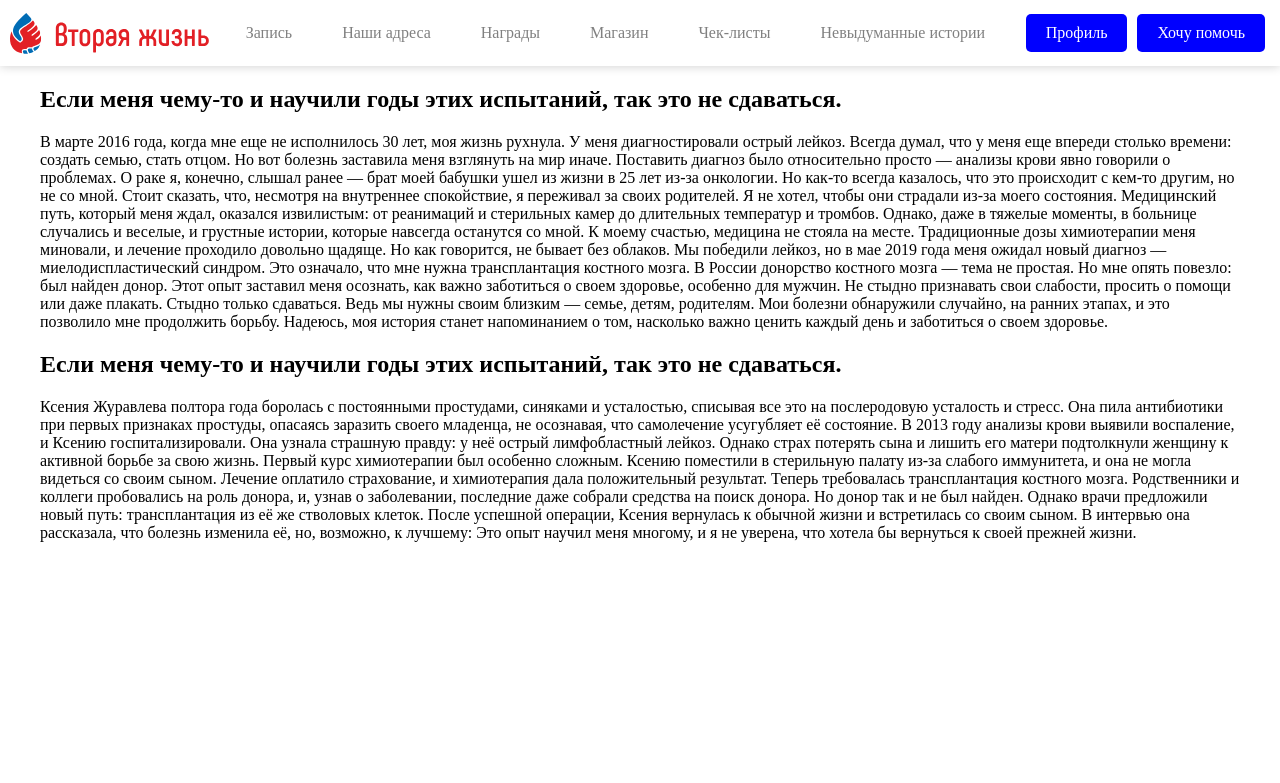
After one commit to DmitryTD/SecondLife, a PHP site: page /stories.php in a window 1280 px wide. The commit adds this page. Shown: the top 783 px of the page. Run offline with PHP 8.4, Linux system fonts and the light colour scheme.

Commit message:
Stories
Добавил страницу историй

```diff
--- a/src/saver.php
+++ b/src/saver.php
@@ -1,5 +1,5 @@
 <img src="./liveqr/alex.svg" alt="Спасатель" class="logo">
-<span>Алекс</span>
+<span>Александр</span>
 
 <img src="./liveqr/maria.svg" alt="Спасатель" class="logo">
 <span>Мария</span>
@@ -9,3 +9,5 @@
 
 <img src="./liveqr/dmiti.svg" alt="Спасатель" class="logo">
 <span>Дмитрий</span>
+
+<img src="./share/Bloodbag.jpg" alt="Спасатель" class="logo">
--- a/src/share/navbar.php
+++ b/src/share/navbar.php
@@ -16,6 +16,7 @@
             <a href="./awards.php" class="button">Награды</a>
             <a href="./store.php" class="button">Магазин</a>
 			<a href="./chek.php" class="button">Чек-листы</a>
+			<a href="./stories.php" class="button">Невыдуманные истории</a>
         </div>
 		<div class="bbuttons">
         <a href="./registration.php" class="button blue-button">Профиль</a>
--- /dev/null
+++ b/src/stories.php
@@ -0,0 +1,41 @@
+<link rel="stylesheet" href="./css/main.css">
+<?php
+include './share/navbar.php';
+?>
+
+<body>
+<?php
+$quote = "В марте 2016 года, когда мне еще не исполнилось 30 лет, моя жизнь рухнула. У меня диагностировали острый лейкоз. Всегда думал, что у меня еще впереди столько времени: создать семью, стать отцом. Но вот болезнь заставила меня взглянуть на мир иначе.
+Поставить диагноз было относительно просто — анализы крови явно говорили о проблемах. О раке я, конечно, слышал ранее — брат моей бабушки ушел из жизни в 25 лет из-за онкологии. Но как-то всегда казалось, что это происходит с кем-то другим, но не со мной.
+Стоит сказать, что, несмотря на внутреннее спокойствие, я переживал за своих родителей. Я не хотел, чтобы они страдали из-за моего состояния. Медицинский путь, который меня ждал, оказался извилистым: от реанимаций и стерильных камер до длительных температур и тромбов. Однако, даже в тяжелые моменты, в больнице случались и веселые, и грустные истории, которые навсегда останутся со мной.
+К моему счастью, медицина не стояла на месте. Традиционные дозы химиотерапии меня миновали, и лечение проходило довольно щадяще. Но как говорится, не бывает без облаков. Мы победили лейкоз, но в мае 2019 года меня ожидал новый диагноз — миелодиспластический синдром. Это означало, что мне нужна трансплантация костного мозга.
+В России донорство костного мозга — тема не простая. Но мне опять повезло: был найден донор. Этот опыт заставил меня осознать, как важно заботиться о своем здоровье, особенно для мужчин. Не стыдно признавать свои слабости, просить о помощи или даже плакать. Стыдно только сдаваться. Ведь мы нужны своим близким — семье, детям, родителям.
+Мои болезни обнаружили случайно, на ранних этапах, и это позволило мне продолжить борьбу. Надеюсь, моя история станет напоминанием о том, насколько важно ценить каждый день и заботиться о своем здоровье. ";
+$title = "Если меня чему-то и научили годы этих испытаний, так это не сдаваться.";
+
+// Используйте конкатенацию строк
+$quotedText = '<blockquote><h2>' . $title . '</h2><p>' . $quote . '</p></blockquote>';
+
+// Или интерполяцию переменных (доступно в PHP 7.0 и выше)
+//$quotedText = "<blockquote><h2>$title</h2><p>$quote</p></blockquote>";
+
+echo $quotedText;
+?>
+
+
+<?php
+$quote = "Ксения Журавлева полтора года боролась с постоянными простудами, синяками и усталостью, списывая все это на послеродовую усталость и стресс. Она пила антибиотики при первых признаках простуды, опасаясь заразить своего младенца, не осознавая, что самолечение усугубляет её состояние.
+В 2013 году анализы крови выявили воспаление, и Ксению госпитализировали. Она узнала страшную правду: у неё острый лимфобластный лейкоз. Однако страх потерять сына и лишить его матери подтолкнули женщину к активной борьбе за свою жизнь.
+Первый курс химиотерапии был особенно сложным. Ксению поместили в стерильную палату из-за слабого иммунитета, и она не могла видеться со своим сыном. Лечение оплатило страхование, и химиотерапия дала положительный результат. Теперь требовалась трансплантация костного мозга.
+Родственники и коллеги пробовались на роль донора, и, узнав о заболевании, последние даже собрали средства на поиск донора. Но донор так и не был найден. Однако врачи предложили новый путь: трансплантация из её же стволовых клеток.
+После успешной операции, Ксения вернулась к обычной жизни и встретилась со своим сыном. В интервью она рассказала, что болезнь изменила её, но, возможно, к лучшему: Это опыт научил меня многому, и я не уверена, что хотела бы вернуться к своей прежней жизни.";
+
+// Используйте конкатенацию строк
+//$quotedText = '<blockquote><h2>' . $title . '</h2><p>' . $quote . '</p></blockquote>';
+
+// Или интерполяцию переменных (доступно в PHP 7.0 и выше)
+$quotedText = "<blockquote><h2>$title</h2><p>$quote</p></blockquote>";
+
+echo $quotedText;
+?>
+</body>
```
Also changed, not shown: src/share/Bloodbag.jpg (added).
